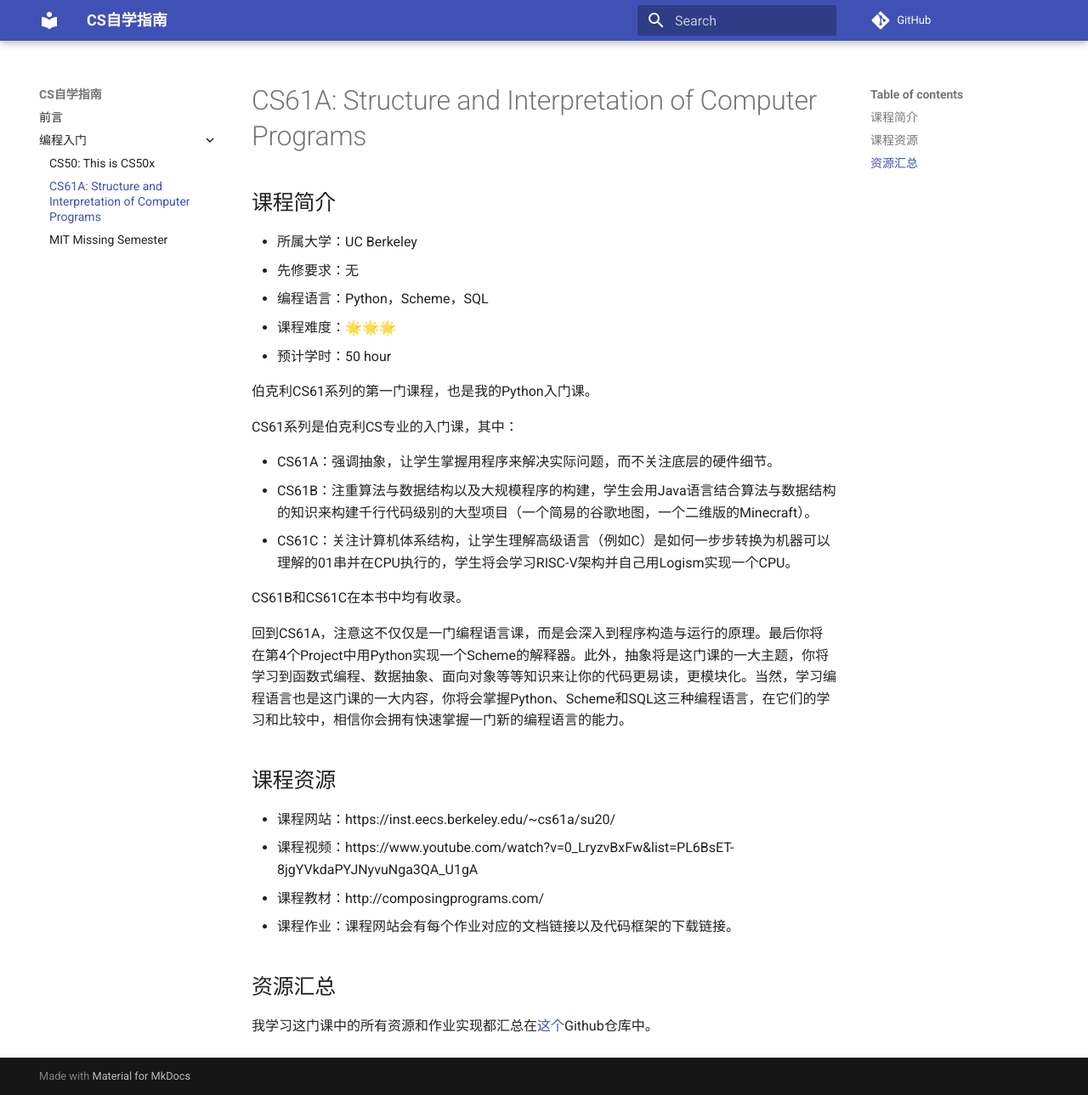
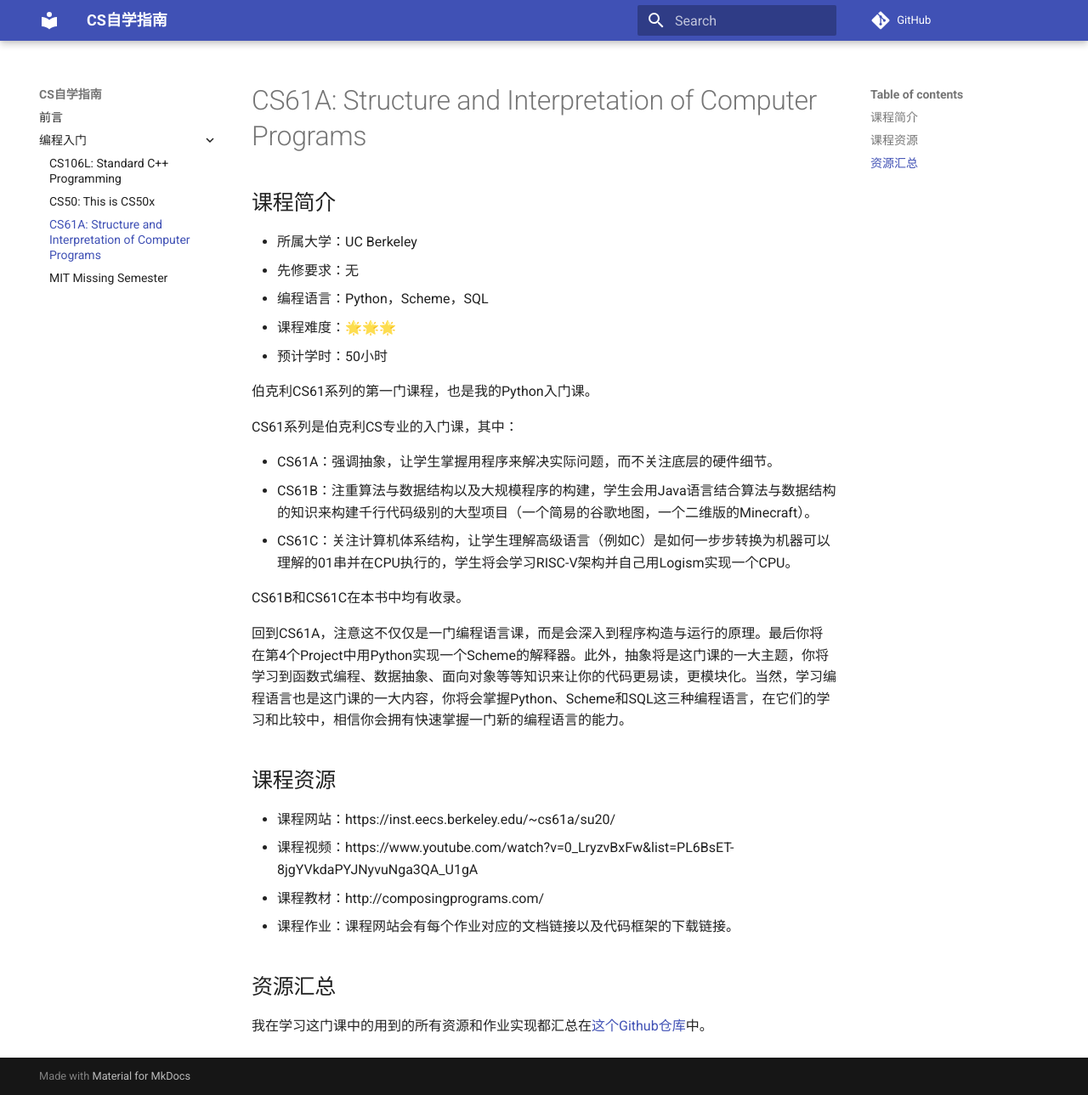
Before and after one commit to PKUFlyingPig/cs-self-learning, an MkDocs documentation site: the page built from docs/编程入门/CS61A.md, in a window 1280 px wide and 1289 px high. Shown: the whole window at 85% size. Built offline with MkDocs 1.6.1 and Material for MkDocs 9.7.7, drawn with Linux system fonts in a browser that asks for light colours; comment, search, counter and statistics services are not loaded.

Commit message:
add CS106L

```diff
--- a/docs/编程入门/CS61A.md
+++ b/docs/编程入门/CS61A.md
@@ -4,7 +4,7 @@
 - 先修要求：无
 - 编程语言：Python，Scheme，SQL
 - 课程难度：🌟🌟🌟
-- 预计学时：50 hour
+- 预计学时：50小时
 
 伯克利CS61系列的第一门课程，也是我的Python入门课。
 
@@ -25,4 +25,4 @@ CS61B和CS61C在本书中均有收录。
 - 课程作业：课程网站会有每个作业对应的文档链接以及代码框架的下载链接。
 
 ## 资源汇总
-我学习这门课中的所有资源和作业实现都汇总在[这个](https://github.com/PKUFlyingPig/CS61A)Github仓库中。
+我在学习这门课中的用到的所有资源和作业实现都汇总在[这个Github仓库](https://github.com/PKUFlyingPig/CS61A)中。
```
Also changed, not shown: docs/编程入门/CS106L.md (added, +26 -0 lines), docs/编程入门/CS50.md (+1 -1 lines).
